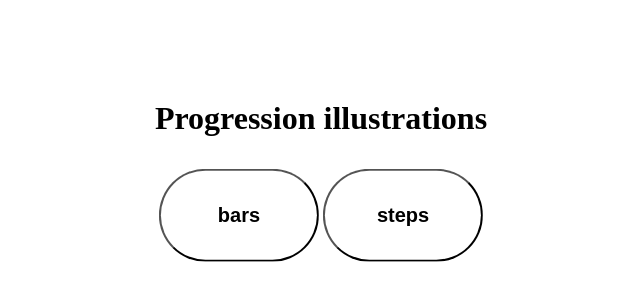
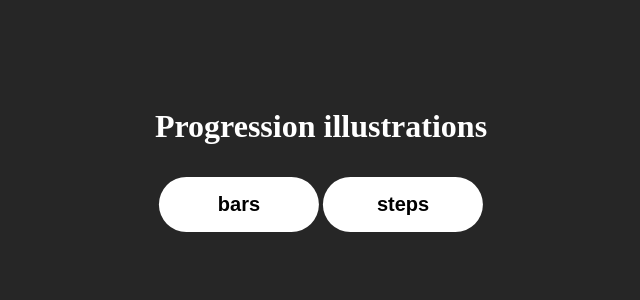
Before and after one commit to codexarama/progress-components, a React (Create React App) app: page / in a window 1280 px wide. Shown: the part 214-514 px from the top of the page, without its empty margins (319-959 px from the left). Built offline with nearby package versions, Linux system fonts and the light colour scheme.

Commit message:
style (App) : basics

```diff
--- a/src/components/App/app.css
+++ b/src/components/App/app.css
@@ -0,0 +1,29 @@
+/* COLORS */
+:root {
+  --bg: #262626;
+  --primary: #f2709c;
+  --secondary: #ff9472;
+  --tertiary: lightgrey;
+  --dark: #000;
+  --light: #fff;
+}
+
+/* STANDARDS */
+*,
+*::after,
+*::before {
+  margin: 0;
+  padding: 0;
+  box-sizing: inherit;
+}
+
+body {
+  box-sizing: border-box;
+  background: var(--bg);
+}
+
+/* ELEMENTS */
+button {
+  border: none;
+  cursor: pointer;
+}
```
